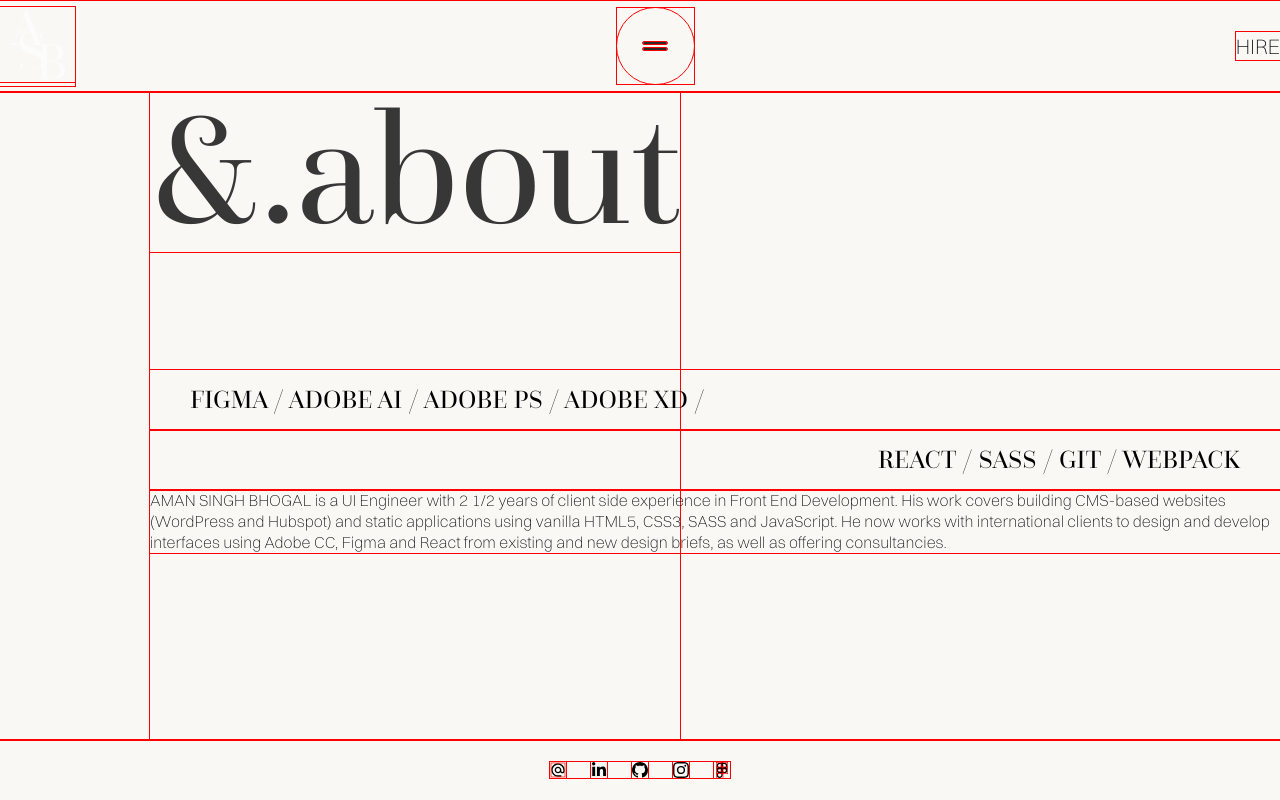
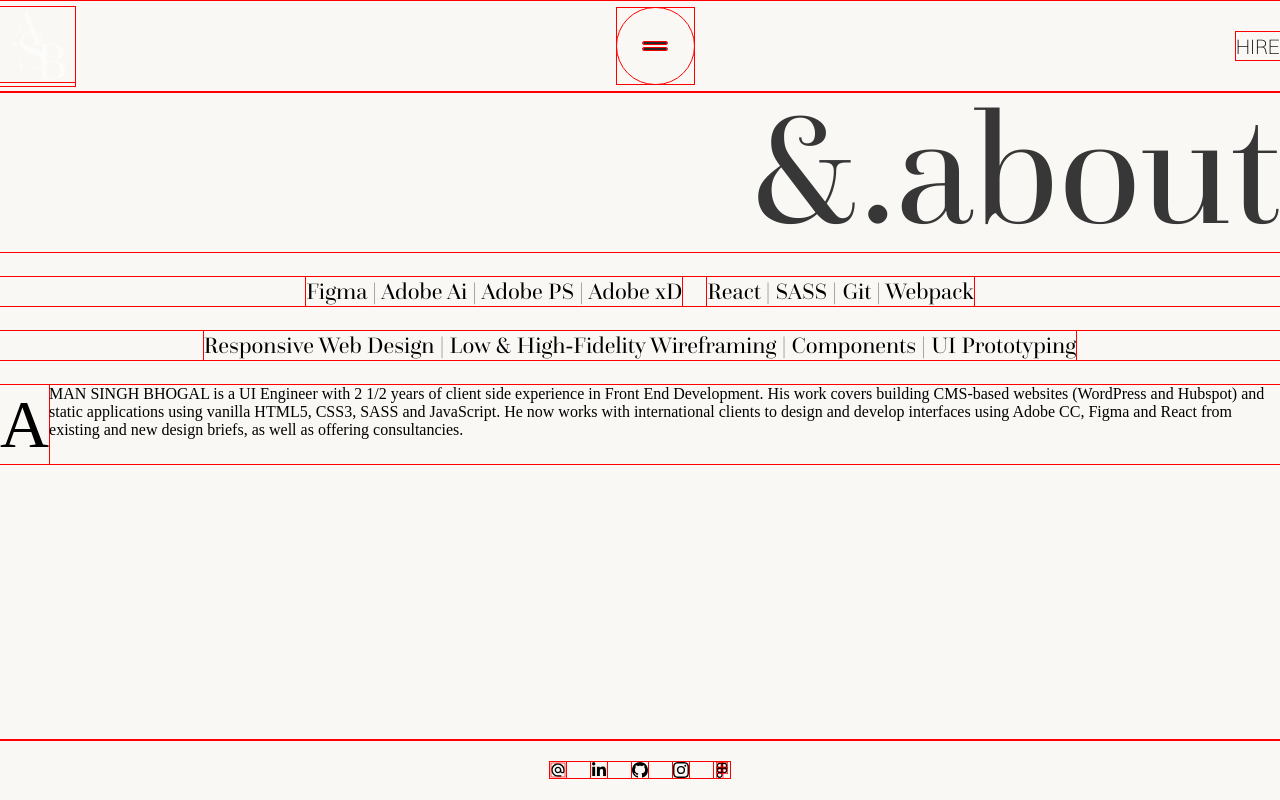
Before and after one commit to asbhogal/Personal-Portfolio-Site, a React app: page /about in a window 1280 px wide. Built offline with nearby package versions, Linux system fonts and the light colour scheme.

Commit message:
further changes to styles and content

```diff
--- a/src/components/About.jsx
+++ b/src/components/About.jsx
@@ -1,32 +1,30 @@
 import "../scss/index.scss";
 import Header from "./Header";
 import Footer from "./Footer";
-import CTAButtons from "./Buttons";
 
 const About = () => {
     return (
         <>
             <Header />
-            <main className="MainContainer">
-                <div className="AboutCover">
+                <section className="AboutSection">
                     <h1 className="PageHeaderTitle">&#38;&#46;about</h1>
+                    <div className="AboutSection">
+                        <div id="TechSkills" className="ExperienceList">
+                            <p id="AboutPageTitle1" className="PageSubTitleText">
+                                Figma &#124; Adobe Ai &#124; Adobe PS &#124; Adobe xD
+                            </p>
+                            <p id="AboutPageTitle2" className="PageSubTitleText">
+                                React &#124; SASS &#124; Git &#124; Webpack
+                            </p>
+                        </div>
+                        <div id="DesignSkills" className="ExperienceList">
+                            <p id="AboutPageTitle1" className="PageSubTitleText">
+                                Responsive Web Design &#124; Low & High-Fidelity Wireframing &#124; Components &#124; UI Prototyping
+                            </p>
+                        </div>
+                    <p className="AboutText"><span class="FirstLetterAccent">A</span>MAN SINGH BHOGAL is a UI Engineer with 2 1/2 years of client side experience in Front End Development. His work covers building CMS-based websites (WordPress and Hubspot) and static applications using vanilla HTML5, CSS3, SASS and JavaScript. He now works with international clients to design and develop interfaces using Adobe CC, Figma and React from existing and new design briefs, as well as offering consultancies.</p>
                 </div>
-                <div className="AboutSection">
-                    <p id="AboutPageTitle1" className="PageSubTitleText">
-                        figma &#47;
-                        adobe ai &#47;
-                        adobe ps &#47;
-                        adobe xd &#47;
-                    </p>
-                    <p id="AboutPageTitle2" className="PageSubTitleText">
-                        react &#47;
-                        sass &#47;
-                        git &#47;
-                        webpack
-                    </p>
-                    <p className="AboutText">AMAN SINGH BHOGAL is a UI Engineer with 2 1/2 years of client side experience in Front End Development. His work covers building CMS-based websites (WordPress and Hubspot) and static applications using vanilla HTML5, CSS3, SASS and JavaScript. He now works with international clients to design and develop interfaces using Adobe CC, Figma and React from existing and new design briefs, as well as offering consultancies.</p>
-                </div>
-            </main>
+                </section>
             <Footer />
         </>
     )
--- a/src/scss/_partials/_components/_about.scss
+++ b/src/scss/_partials/_components/_about.scss
@@ -2,14 +2,26 @@
 @use '../mixins' as *;
 
 
-.AboutCover {
+.AboutSection {
     height: calc(100vh - 152px);
-    h1 {
+    flex-direction: column;
+    gap: 25px;
+    > * {
+        display: flex;
+    }
+    .PageHeaderTitle {
+        flex-direction: column;
         @include HeadingOneTitle;
+    }
+    .ExperienceList {
+        justify-content: center;
+        gap: 25px;
+        font-family: 'Questa Grande', sans-serif;
+        font-size: clamp(1.125rem, 1.0179rem + 0.5357vw, 1.5rem);        text-align: center;
     }
 }
 
-.AboutSection {
+/* .AboutSection {
     position: absolute;
     top: 370px;
     flex-direction: column;
@@ -28,4 +40,4 @@
     #AboutPageTitle2 {
         text-align: right;
     }
-}
+} */
--- a/src/scss/_partials/_components/_projects.scss
+++ b/src/scss/_partials/_components/_projects.scss
@@ -340,6 +340,7 @@ $KMCWeights: (weight1: 300, weight2: 400, weight3: 500);
     align-items: center;
     gap: 25px;
     background: white;
+    padding: 10px;
 }
 
 #OceanicaGuideInfo .LogoMarks {
--- a/src/scss/_partials/_responsive.scss
+++ b/src/scss/_partials/_responsive.scss
@@ -153,6 +153,9 @@
     flex-direction: column;
     justify-content: flex-start;
   }
+  #TechSkills {
+    flex-direction: column;
+  }
 
   /* .NavLinks > .NavItems > a {
     font-size: 32px;
```
